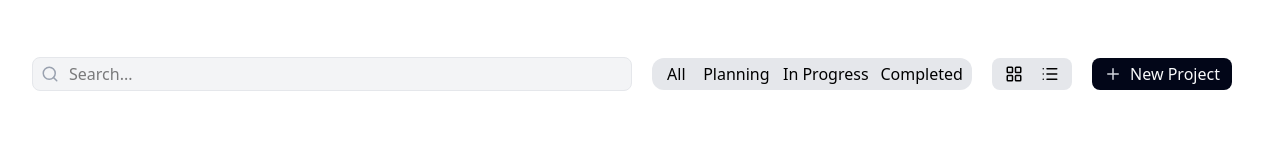
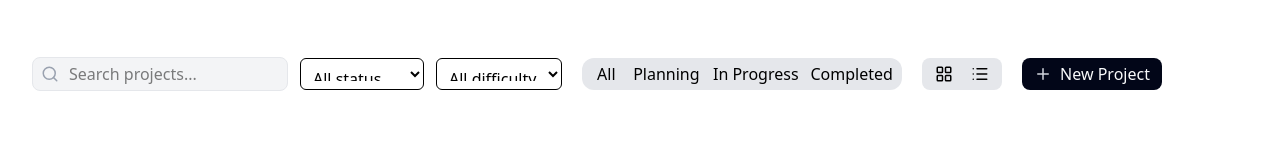
Before and after one commit to adrianmanalili521-blip/Project_Manager_Web_App, a React (Vite) app: page / in a window 1280 px wide. Shown: the part 242-389 px from the top of the page. Built offline with nearby package versions, Linux system fonts and the light colour scheme; no server answers.

Commit message:
implemented filter functionality

```diff
--- a/src/App.tsx
+++ b/src/App.tsx
@@ -12,6 +12,9 @@ import { LayoutGrid, Clock4, CircleCheck, CircleAlert } from 'lucide-react';
 
 function App () {
   const [projects, setProjects] = useState([]);
+  const [search, setSearch] = useState('');
+  const [statusFilter, setStatusFilter] = useState('all');
+  const [difficultyFilter, setDifficultyFilter] = useState('all');
 
   useEffect(() => {
     const getProjects = async () => {
@@ -97,7 +100,14 @@ function App () {
       </div>
 
       <div className="flex flex-row w-full h-20 items-center gap-5 mt-5">
-        <Filter />
+        <Filter
+          search={search}
+          onSearch={setSearch}
+          status={statusFilter}
+          onStatus={setStatusFilter}
+          difficulty={difficultyFilter}
+          onDifficulty={setDifficultyFilter}
+        />
         <Nav />
         <Viewer />
         <NewProjButton />
@@ -105,7 +115,19 @@ function App () {
 
       <div className="flex flex-row justify-items-start gap-8 h-auto w-full flex-wrap mt-5 ">
         {projects && projects.length > 0 ? (
-          projects.map((p:any, index:number) => (
+          projects
+            .filter((p:any) => {
+              const q = search.trim().toLowerCase();
+              if (q) {
+                const inTitle = (p.title || '').toLowerCase().includes(q);
+                const inDesc = (p.description || '').toLowerCase().includes(q);
+                if (!inTitle && !inDesc) return false;
+              }
+              if (statusFilter !== 'all' && p.status !== statusFilter) return false;
+              if (difficultyFilter !== 'all' && String((p.difficulty || '').toLowerCase()) !== difficultyFilter) return false;
+              return true;
+            })
+            .map((p:any, index:number) => (
             <Card2
               key={p.id ?? p._id ?? index}
               title={p.title}
--- a/src/components/Filter.tsx
+++ b/src/components/Filter.tsx
@@ -1,17 +1,48 @@
 import { Search } from 'lucide-react';
+import React from 'react';
 
-function Filter () {
+interface FilterProps {
+    search: string;
+    onSearch: (v: string) => void;
+    status: string;
+    onStatus: (v: string) => void;
+    difficulty: string;
+    onDifficulty: (v: string) => void;
+}
+
+function Filter({ search, onSearch, status, onStatus, difficulty, onDifficulty }: FilterProps) {
     return (
-        <div className="relative w-150 border rounded-lg bg-gray-100 border-gray-200 focus-within:border-gray-300 focus-within:border-4">
-            <Search
-                className="absolute left-2 top-1/2 -translate-y-1/2 text-gray-400"
-                size={18}
-            />
+        <div className="flex gap-3 items-center">
+            <div className="relative w-64 border rounded-lg bg-gray-100 border-gray-200 focus-within:border-gray-300 focus-within:border-4">
+                <Search
+                    className="absolute left-2 top-1/2 -translate-y-1/2 text-gray-400"
+                    size={18}
+                />
 
-            <input className="h-8 w-150 pl-9 pr-2 bg-transparent outline-none border-none"
-                type="etxt"
-                placeholder="Search..."
-            />
+                <input
+                    className="h-8 w-full pl-9 pr-2 bg-transparent outline-none border-none"
+                    type="text"
+                    placeholder="Search projects..."
+                    value={search}
+                    onChange={(e) => onSearch(e.target.value)}
+                />
+            </div>
+
+            <select className="h-8 rounded-md border p-2 bg-white" value={status} onChange={(e) => onStatus(e.target.value)}>
+                <option value="all">All status</option>
+                <option value="in_progress">In Progress</option>
+                <option value="completed">Completed</option>
+                <option value="overdue">Overdue</option>
+                <option value="planning">Planning</option>
+                <option value="on_hold">On Hold</option>
+            </select>
+
+            <select className="h-8 rounded-md border p-2 bg-white" value={difficulty} onChange={(e) => onDifficulty(e.target.value)}>
+                <option value="all">All difficulty</option>
+                <option value="low">Low</option>
+                <option value="medium">Medium</option>
+                <option value="high">High</option>
+            </select>
         </div>
     )
 }
```
